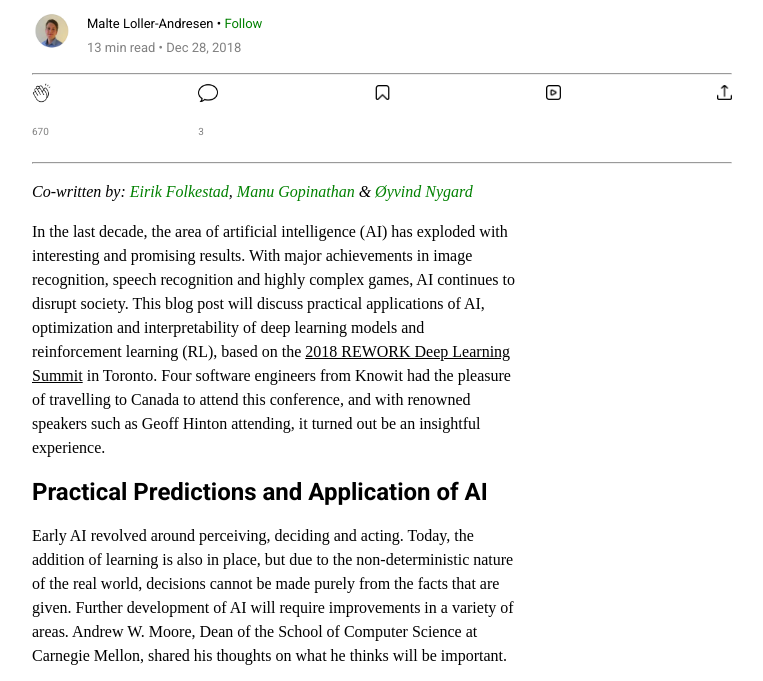
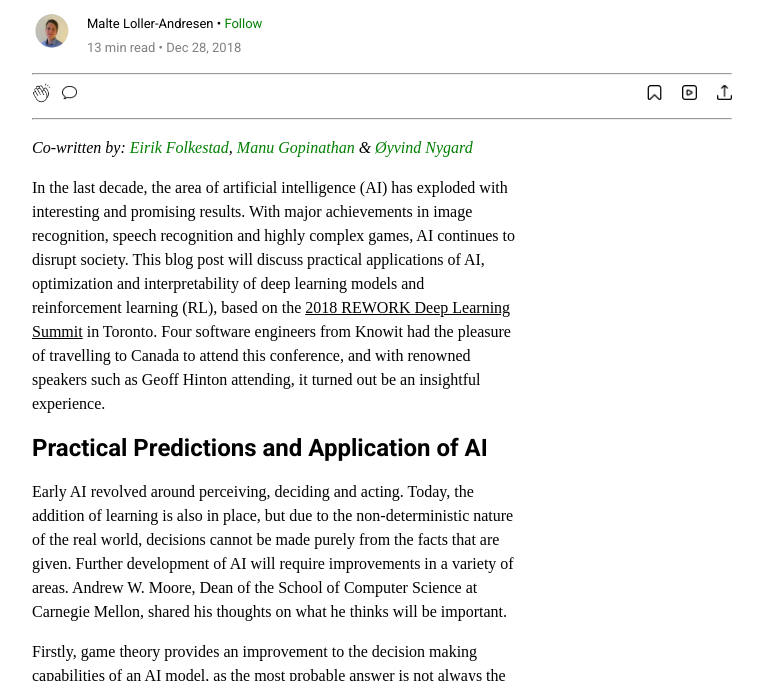
Before and after one commit to zaffaelma/html-activity-1, a plain HTML site: page Index.html in a window 1280 px wide. Shown: the part 63-744 px from the top of the page, without its empty margins (258-1021 px from the left). Drawn offline with Linux system fonts and the light colour scheme.

Commit message:
commit -M "merubah icon"

```diff
--- a/Index.html
+++ b/Index.html
@@ -87,28 +87,26 @@
       </div>
 
       <div class="button">
+        <div class="icon-group-left">
           <div class="icon1">
               <img src="clapping.png" width="20px"/>
-            <p style="color: gray; font-size: 10px;">670</p>
+          </div>
+          <div class="icon2">
+              <img src="speech-bubble.png" width="15px"/>
+          </div>
         </div>
 
-        <div class="icon2">
-            <img src="speech-bubble.png" width="20px"/>
-            <p style="color: gray; font-size: 10px;">3</p>
-        </div>
-
+        <div class="icon-group-right">
           <div class="icon3">
               <img src="bookmark.png" width="15px"/>
           </div>
-
           <div class="icon4">
               <img src="play-alt.png" width="15px"/>
           </div>
-
           <div class="icon5">
               <img src="upload.png" width="15px"/>
           </div>
-
+        </div>
       </div>
       <hr>
     </section>
```
Lines whose indentation alone changed are shown as unchanged.
